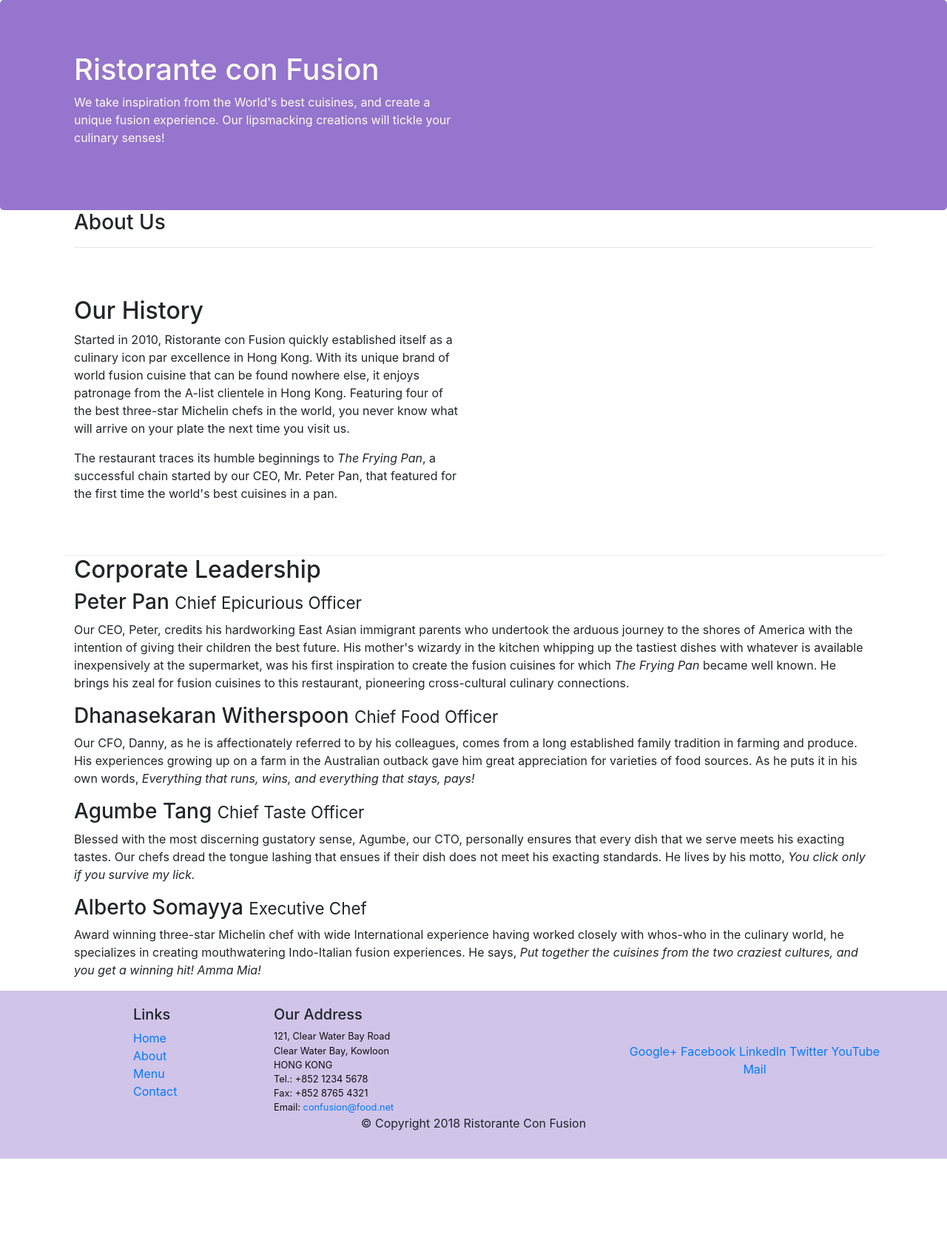
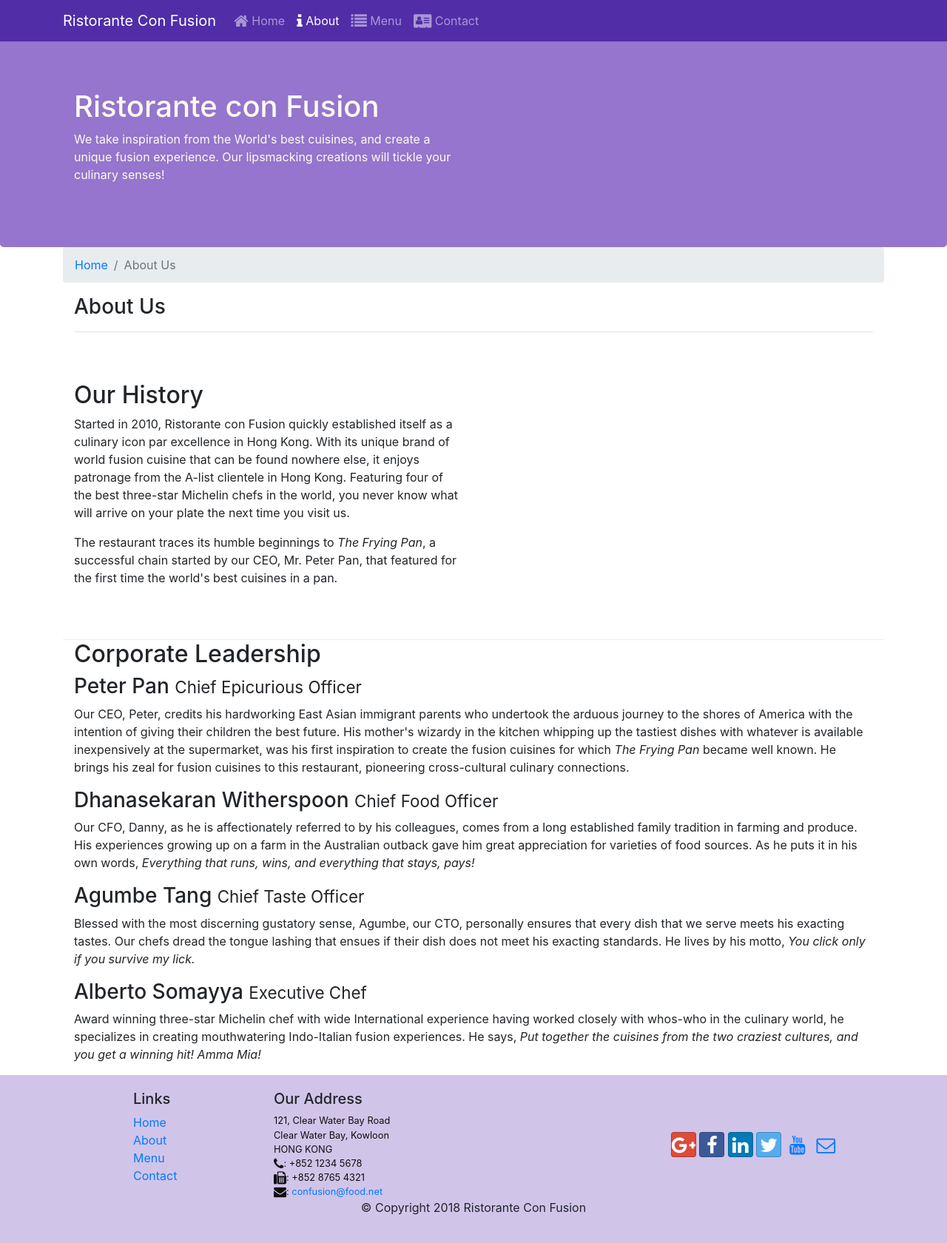
Before and after one commit to Mohamed-Habib-BRADAI/bootstrap, a website: page aboutus.html in a window 1280 px wide. Shown: the whole page at 74% size. Before the commit the page ends 1566 px from the top, so only its background shows below. Drawn offline with nearby package versions, Linux system fonts and the light colour scheme.

Commit message:
Icon Fonts

```diff
--- a/aboutus.html
+++ b/aboutus.html
@@ -10,13 +10,30 @@
 <!-- Bootstrap CSS -->
 <link rel="stylesheet" href="node_modules/bootstrap/dist/css/bootstrap.min.css">
 <link href="css/styles.css" rel="stylesheet">
+<link rel="stylesheet" href="node_modules/font-awesome/css/font-awesome.min.css">
+<link rel="stylesheet" href="node_modules/bootstrap-social/bootstrap-social.css">
 <title>Ristorante Con Fusion</title>
     <title>Ristorante Con Fusion: About Us</title>
 
 </head>
 
 <body>
-
+        <nav class="navbar navbar-dark navbar-expand-sm fixed-top">
+                <div class="container">
+                        <button class="navbar-toggler" type="button" data-toggle="collapse" data-target="#Navbar">
+                                <span class="navbar-toggler-icon"></span>
+                            </button>
+                   <a class="navbar-brand" href="./index.html">Ristorante Con Fusion</a>
+                   <div class="collapse navbar-collapse" id="Navbar">
+                        <ul class="navbar-nav mr-auto">
+                                <li class="nav-item"><a class="nav-link" href="./index.html"><span class="fa fa-home fa-lg"></span> Home</a></li>
+                                <li class="nav-item active"><a class="nav-link" href="#"><span class="fa fa-info fa-lg"></span> About</a></li>
+                                <li class="nav-item"><a class="nav-link" href="#"><span class="fa fa-list fa-lg"></span> Menu</a></li>
+                                <li class="nav-item"><a class="nav-link" href="#"><span class="fa fa-address-card fa-lg"></span> Contact</a></li>
+                        </ul>
+                    </div>
+                </div>
+            </nav>
     <header class="jumbotron">
         <div class="container">
             <div class="row row-header">
@@ -32,6 +49,10 @@
 
     <div class="container">
         <div class="row row-header" >
+                <ol class="col-12 breadcrumb">
+                        <li class="breadcrumb-item"><a href="./index.html">Home</a></li>
+                        <li class="breadcrumb-item active">About Us</li>
+                    </ol>
             <div class="col-12">
 
                <h3>About Us</h3>
@@ -91,19 +112,20 @@
 		              121, Clear Water Bay Road<br>
 		              Clear Water Bay, Kowloon<br>
 		              HONG KONG<br>
-		              Tel.: +852 1234 5678<br>
-		              Fax: +852 8765 4321<br>
-		              Email: <a href="mailto:confusion@food.net">confusion@food.net</a>
+		              <i class="fa fa-phone fa-lg"></i>: +852 1234 5678<br>
+                      <i class="fa fa-fax fa-lg"></i>: +852 8765 4321<br>
+                      <i class="fa fa-envelope fa-lg"></i>:
+                      <a href="mailto:confusion@food.net">confusion@food.net</a>
 		           </address>
                 </div>
                 <div class="col-12 col-sm-4 align-self-center">
                     <div class="text-center">
-                        <a href="http://google.com/+">Google+</a>
-                        <a href="http://www.facebook.com/profile.php?id=">Facebook</a>
-                        <a href="http://www.linkedin.com/in/">LinkedIn</a>
-                        <a href="http://twitter.com/">Twitter</a>
-                        <a href="http://youtube.com/">YouTube</a>
-                        <a href="mailto:">Mail</a>
+                            <a class="btn btn-social-icon btn-google" href="http://google.com/+"><i class="fa fa-google-plus"></i></a>
+                        <a class="btn btn-social-icon btn-facebook" href="http://www.facebook.com/profile.php?id="><i class="fa fa-facebook"></i></a>
+                        <a class="btn btn-social-icon btn-linkedin" href="http://www.linkedin.com/in/"><i class="fa fa-linkedin"></i></a>
+                        <a class="btn btn-social-icon btn-twitter" href="http://twitter.com/"><i class="fa fa-twitter"></i></a>
+                        <a class="btn btn-social-icon btn-youtube" href="http://youtube.com/"><i class="fa fa-youtube"></i></a>
+                        <a class="btn btn-social-icon" href="mailto:"><i class="fa fa-envelope-o"></i></a>
                     </div>
                 </div>
            </div>
--- a/css/styles.css
+++ b/css/styles.css
@@ -27,3 +27,11 @@ address{
     margin:0px;
     color:#0f0f0f;
 }
+body{
+    padding:50px 0px 0px 0px;
+    z-index:0;
+}
+
+.navbar-dark {
+     background-color: #512DA8;
+}
--- a/package.json
+++ b/package.json
@@ -15,6 +15,8 @@
   },
   "dependencies": {
     "bootstrap": "^4.0.0",
+    "bootstrap-social": "^5.1.1",
+    "font-awesome": "^4.7.0",
     "jquery": "^3.3.1",
     "popper.js": "^1.12.9"
   }
```
Also changed, not shown: index.html (+29 -12 lines), 1 other file.
